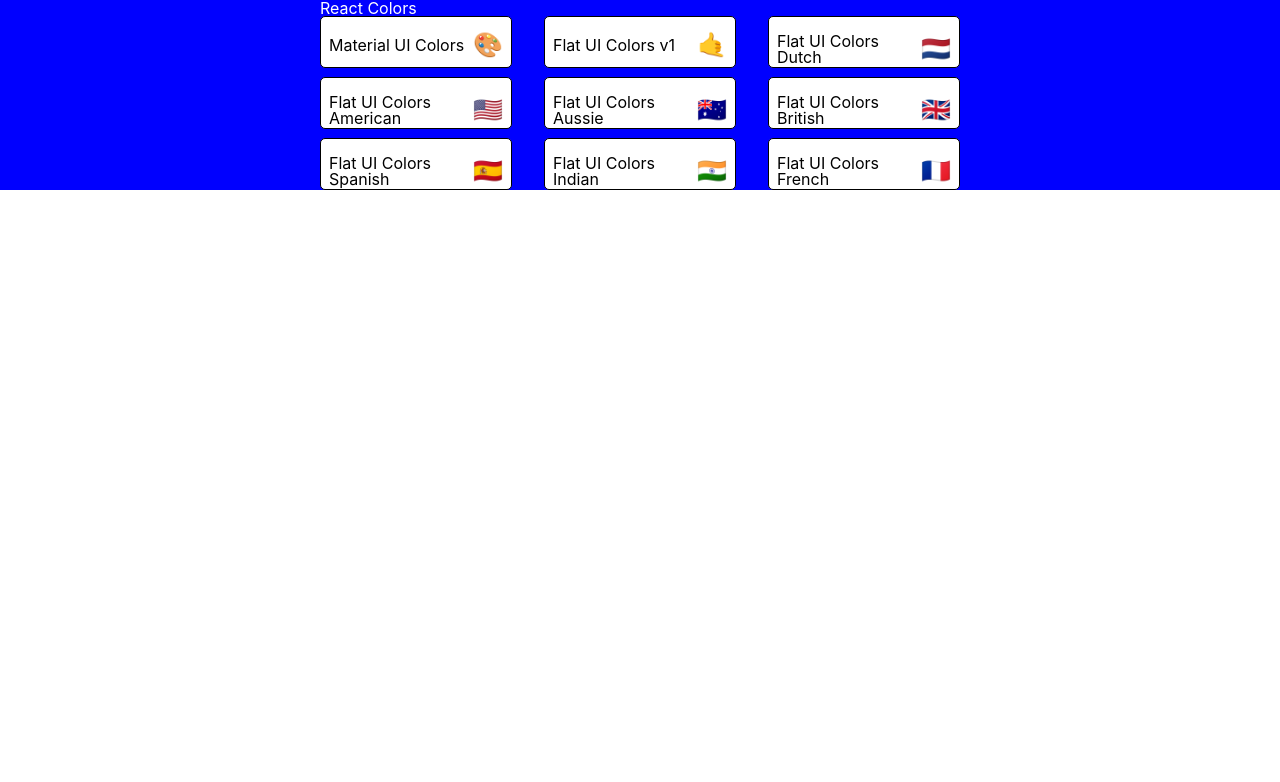
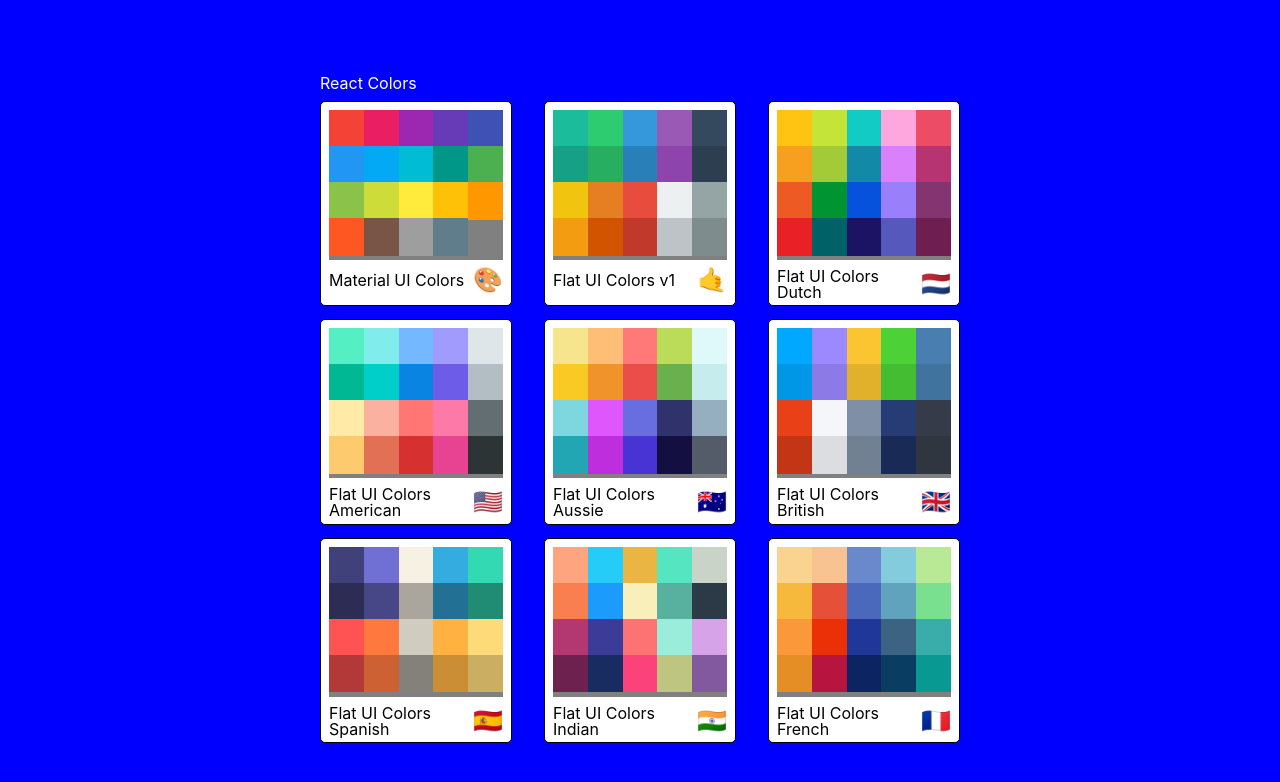
Before and after one commit to THEWhiteArrow/react-color-app, a React (Create React App) app: page / in a window 1280 px wide. Shown: the top 782 px of the page. Built offline with nearby package versions, Linux system fonts and the light colour scheme.

Commit message:
add: link to palletes

```diff
--- a/src/MiniPalette.js
+++ b/src/MiniPalette.js
@@ -12,10 +12,13 @@
         overflow: 'hidden',
         "&:hover": {
             cursor: 'pointer'
-        }
+        },
+        height: '100%'
     },
     colors: {
-        backgroundColor: 'grey'
+        backgroundColor: 'grey',
+        height: '150px',
+        width: '100%',
     },
     title: {
         display: 'flex',
@@ -30,18 +33,28 @@
     emoji: {
         marginLeft: '0.5rem',
         fontSize: '1.5rem'
+    },
+    miniColor: {
+        height: '25%',
+        width: '20%',
+        display: 'inline-block',
+        margin: '0 auto',
+        position: 'relative',
+        marginBottom: '-3.5px'
     }
 })
 
 function MiniPalette(props) {
 
-    const { paletteName, emoji } = props
-    console.log(props)
+    const { paletteName, emoji, colors } = props
     const classes = styles()
+    const miniColorBoxes = colors.map(color => <div className={classes.miniColor} style={{ backgroundColor: color.color }} key={color.name} />)
     return (
-        <div className={classes.root}>
+        <div className={classes.root} onClick={props.handleClick}>
             <div className={classes.colors}>
-
+                {
+                    miniColorBoxes
+                }
             </div>
 
             <h5 className={classes.title}>
--- a/src/PaletteList.js
+++ b/src/PaletteList.js
@@ -1,12 +1,12 @@
 import React, { Component } from 'react'
-import { Link } from 'react-router-dom'
+import { Link, useNavigate } from 'react-router-dom'
 import MiniPalette from './MiniPalette'
 import { createUseStyles } from 'react-jss'
 
 const styles = createUseStyles({
     root: {
         backgroundColor: 'blue',
-        height: '100%',
+        height: '100vh',
         display: 'flex',
         justifyContent: 'center',
         alignItems: 'center'
@@ -22,7 +22,8 @@
         display: 'flex',
         width: '100%',
         justifyContent: 'space-between',
-        color: 'white'
+        color: 'white',
+        marginBottom: '10px'
     },
     palettes: {
         boxSizing: 'border-box',
@@ -38,6 +39,12 @@
 
     const classes = styles()
     const { palettes } = props
+    let navigate = useNavigate()
+
+    const goToPalette = (id) => {
+        navigate(`/palette/${id}`)
+    }
+
     return (
         <div className={classes.root}>
             <div className={classes.container}>
@@ -46,7 +53,7 @@
                 </nav>
                 <div className={classes.palettes}>
                     {palettes.map(palette => (
-                        <MiniPalette key={palette.id} {...palette} />
+                        <MiniPalette key={palette.id} {...palette} handleClick={() => goToPalette(palette.id)} />
                     ))}
                 </div>
             </div>
--- a/src/PalleteWithProps.js
+++ b/src/PalleteWithProps.js
@@ -11,7 +11,6 @@
             return palette.id === id;
         })
     }
-    console.log(id, findPalette(id))
 
     return <Palette palette={generatePalette(findPalette(id))} />
 }
```
